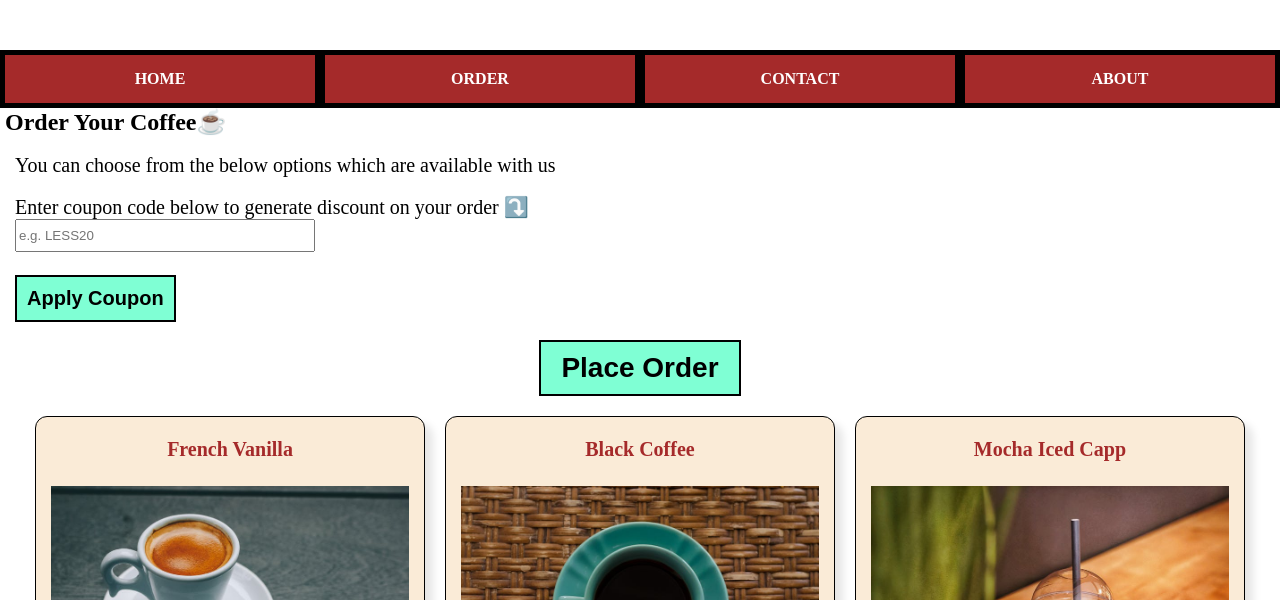
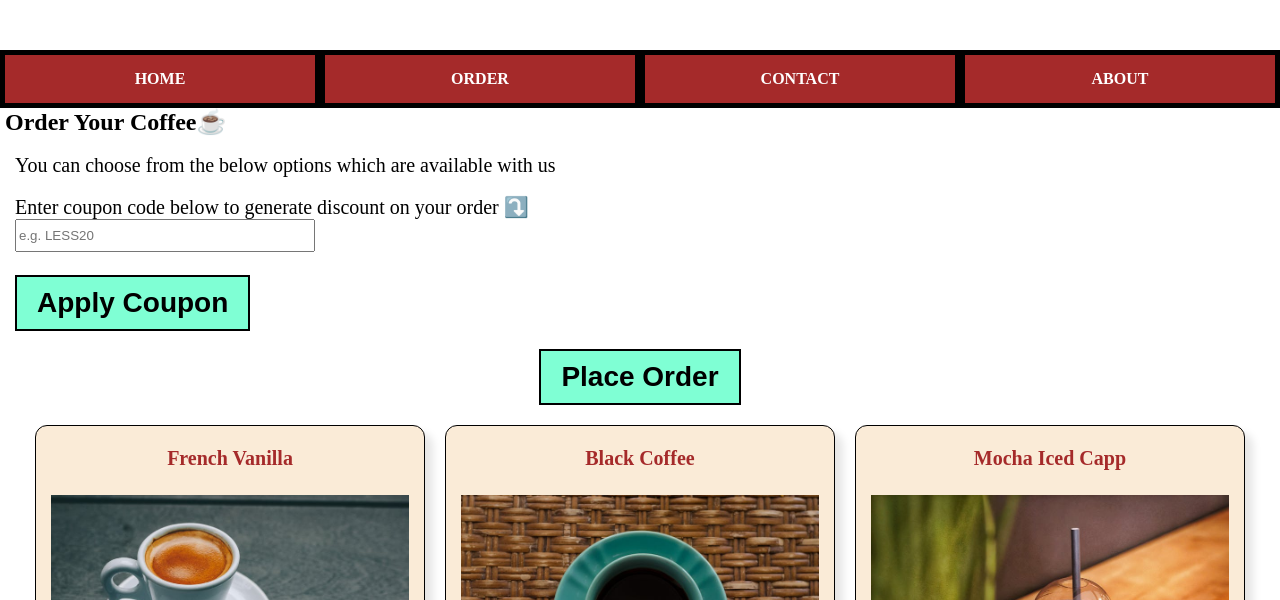
Before and after one commit to manbirsingh26/manbir_MSi685, a plain HTML site: page page2_MSi685.html in a window 1280 px wide. Shown: the part 200-800 px from the top of the page. Drawn offline with Linux system fonts and the light colour scheme.

Commit message:
Update order_MSi685.css

```diff
--- a/css/order_MSi685.css
+++ b/css/order_MSi685.css
@@ -117,6 +117,8 @@ p#order{
    #coupon>input[type="button"]{
     background-color: aquamarine;
     border: 2px solid black;
+    padding: 10px 20px;
+    font-size: 28px;
 margin-top: 5px;
    }
 
```
